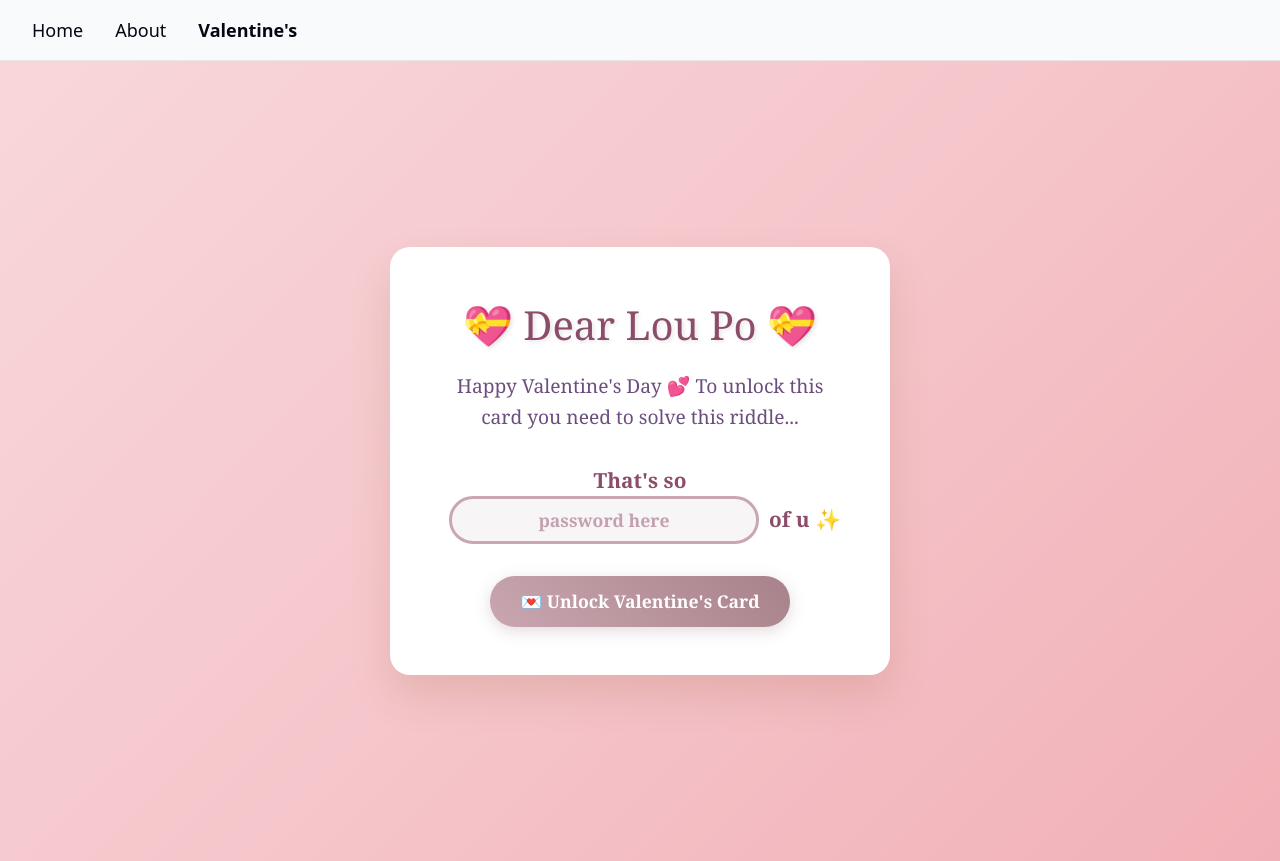
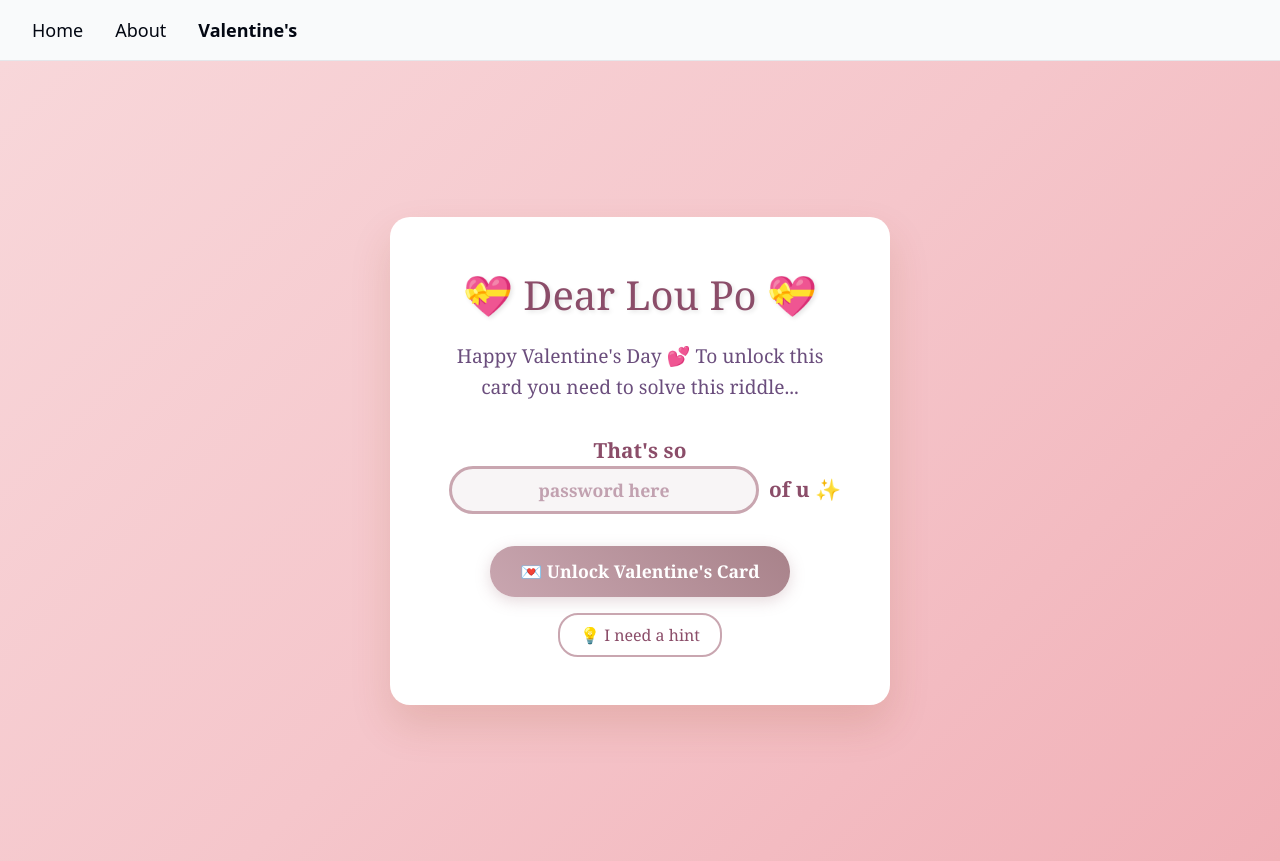
Before and after one commit to hoklaamc/hoklaamc.github.io, a React (Vite) app: page /valentines in a window 1280 px wide. Built offline with nearby package versions, Linux system fonts and the light colour scheme.

Commit message:
Add hint button

```diff
--- a/src/routes/valentines.tsx
+++ b/src/routes/valentines.tsx
@@ -8,6 +8,7 @@ export const Route = createFileRoute('/valentines')({
 function ValentinesComponent() {
   const [password, setPassword] = React.useState('');
   const [isAuthenticated, setIsAuthenticated] = React.useState(false);
+  const [showHint, setShowHint] = React.useState(false);
   const correctPassword = 'Lebanese Cedar';
 
   const handlePasswordSubmit = (e: React.FormEvent) => {
@@ -121,6 +122,46 @@ function ValentinesComponent() {
               💌 Unlock Valentine's Card
             </button>
           </form>
+
+          <button
+            onClick={() => setShowHint(!showHint)}
+            style={{
+              background: 'transparent',
+              color: '#8b4d69',
+              border: '2px solid #c9a6b0',
+              padding: '8px 20px',
+              borderRadius: '20px',
+              fontSize: '1rem',
+              cursor: 'pointer',
+              marginTop: '1rem',
+              transition: 'all 0.2s',
+            }}
+            onMouseOver={(e) => {
+              e.currentTarget.style.background = '#f8f5f6'
+              e.currentTarget.style.transform = 'scale(1.02)'
+            }}
+            onMouseOut={(e) => {
+              e.currentTarget.style.background = 'transparent'
+              e.currentTarget.style.transform = 'scale(1)'
+            }}
+          >
+            💡 I need a hint
+          </button>
+
+          {showHint && (
+            <div style={{
+              marginTop: '1rem',
+              padding: '1rem',
+              background: '#f8f5f6',
+              border: '2px solid #c9a6b0',
+              borderRadius: '15px',
+              fontSize: '1.1rem',
+              color: '#8b4d69',
+              fontStyle: 'italic'
+            }}>
+              Song of Songs 5:15 📖
+            </div>
+          )}
         </div>
       </div>
     );
```
